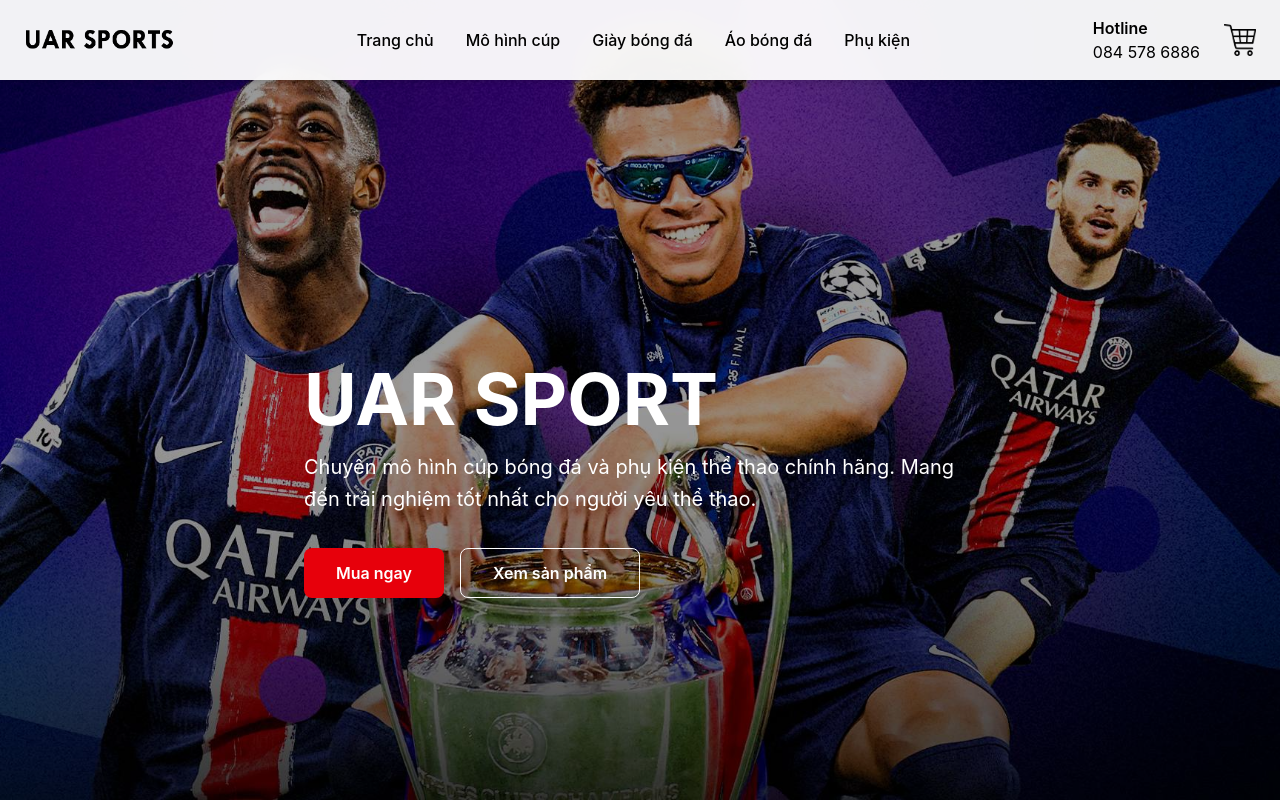
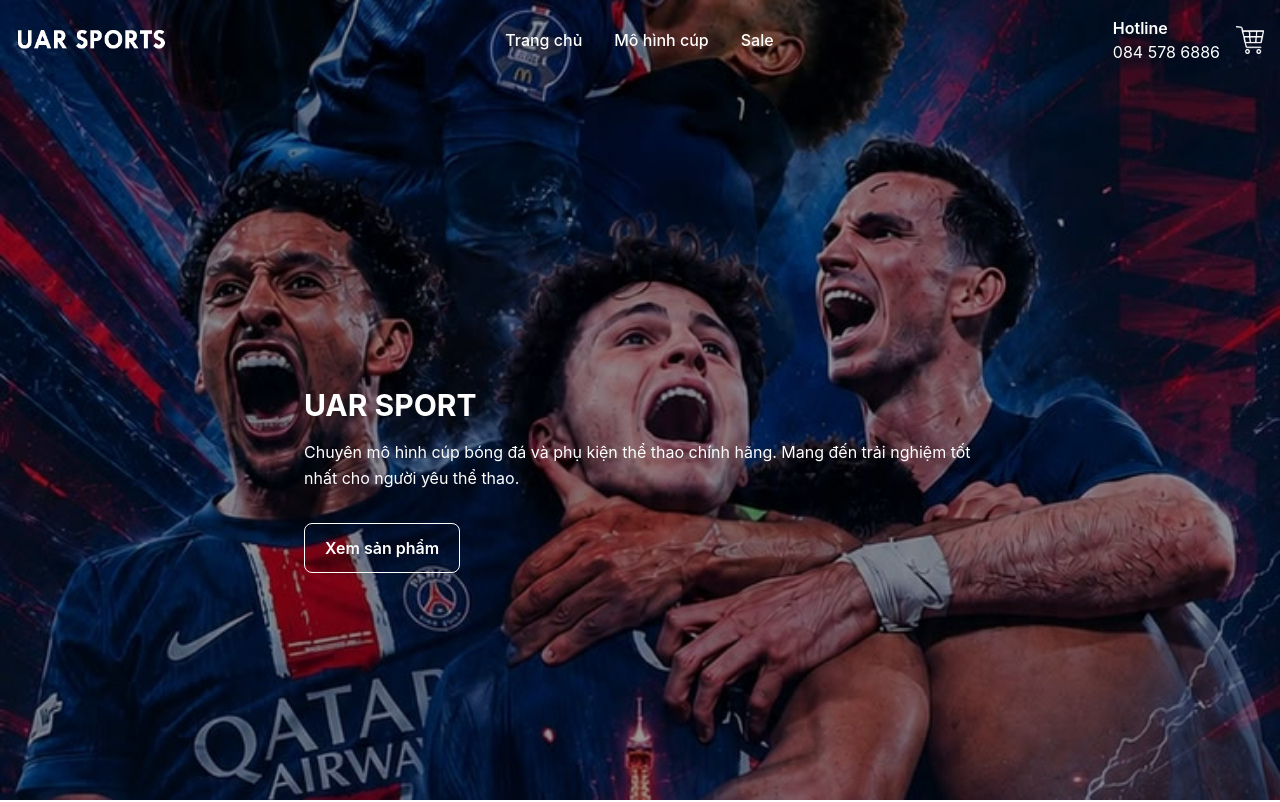
Before and after one commit to khanhbinc-rgb/UAR-SPORT, a React (Vite) app: page / in a window 1280 px wide. Shown: the top 802 px of the page. Built offline with nearby package versions, Linux system fonts and the light colour scheme.

Commit message:
UI update

```diff
--- a/package.json
+++ b/package.json
@@ -2,6 +2,7 @@
   "name": "uar-sport",
   "version": "1.0.0",
   "scripts": {
+    "dev": "vite",
     "start": "node backend/server.js",
     "build": "vite build"
   },
@@ -11,11 +12,12 @@
     "express": "^5.2.1",
     "react": "^19.0.0",
     "react-dom": "^19.0.0",
+    "react-icons": "^5.6.0",
     "react-router-dom": "^7.0.0"
   },
   "devDependencies": {
-    "vite": "^8.0.16",
+    "@tailwindcss/vite": "^4.3.0",
     "@vitejs/plugin-react": "^6.0.2",
-    "@tailwindcss/vite": "^4.3.0"
+    "vite": "^8.0.16"
   }
 }
--- a/src/components/Hero.jsx
+++ b/src/components/Hero.jsx
@@ -17,24 +17,22 @@ function Hero() {
       <div className="relative z-10 h-full flex items-center">
         <div className="max-w-7xl mx-auto px-6 text-white">
 
-          <h1 className="text-7xl font-bold mb-4">
+          <h1 className="text-3xl font-bold mb-4">
             UAR SPORT
           </h1>
 
-          <p className="text-xl max-w-2xl leading-relaxed">
+          <p className="text-0.1xl max-w-2xl leading-relaxed">
             Chuyên mô hình cúp bóng đá và phụ kiện thể thao chính hãng.
             Mang đến trải nghiệm tốt nhất cho người yêu thể thao.
           </p>
 
           <div className="mt-8 flex gap-4">
-            <button className="bg-red-600 hover:bg-red-700 px-8 py-3 rounded-lg font-semibold transition">
-              Mua ngay
-            </button>
+
 
             {/* 2. ĐÃ CHUYỂN ĐỔI NÚT NÀY THÀNH LINK */}
             <Link
               to="/mo-hinh-cup"
-              className="border border-white px-8 py-3 rounded-lg font-semibold hover:bg-white hover:text-black transition flex items-center justify-center"
+              className="border border-white px-5 py-3 rounded-lg font-semibold hover:bg-gray-400 transition duration-300 flex items-center justify-center"
             >
               Xem sản phẩm
             </Link>
--- a/src/components/Navbar.jsx
+++ b/src/components/Navbar.jsx
@@ -6,120 +6,136 @@ import { useCart } from "../context/CartContext";
 
 function Navbar() {
   const [isHovered, setIsHovered] = useState(false);
+  const [mobileMenuOpen, setMobileMenuOpen] = useState(false);
+
   const location = useLocation();
-
   const { cart } = useCart();
   const cartCount = cart.length;
 
-
-  // Kiểm tra xem người dùng có đang ở Trang chủ hay không
   const isHomePage = location.pathname === "/";
-
-  // QUY ĐỊNH MÀU CHỮ CỐ ĐỊNH:
-  // - Nếu đang ở trang chủ và KHÔNG hover: chữ màu trắng (để nổi trên banner).
-  // - Nếu ở trang chủ và CÓ hover, HOẶC đang ở các trang sản phẩm: chữ luôn màu đen.
-  const isBlackText = !isHomePage || isHovered;
+  const isBlackText = !isHomePage || mobileMenuOpen;
   const textColorClass = isBlackText ? "text-black" : "text-white";
-
-  // Quy định màu viền và màu chữ của nút Giỏ hàng
-  const cartBtnClass = isBlackText
-    ? "border-black text-black hover:bg-black hover:text-white"
-    : "border-white text-white hover:bg-white hover:text-black";
 
   return (
     <header
       onMouseEnter={() => setIsHovered(true)}
       onMouseLeave={() => setIsHovered(false)}
-      className="fixed top-0 left-0 w-full z-50 transition-all duration-300"
+      className="fixed top-0 left-0 w-full z-50"
     >
-      {/* LỚP NỀN (BACKGROUND) CHẠY XUỐNG: Chỉ có lớp này co giãn/trượt xuống khi hover */}
+      {/* Background */}
       <div
-        className={`absolute top-0 left-0 w-full h-full -z-10 transition-all duration-500 ease-in-out origin-top transform ${
-          isHovered
-            ? "scale-y-100 opacity-100 bg-white/95 shadow-md backdrop-blur-md"
+        className={`absolute top-0 left-0 w-full h-full -z-10 transition-all duration-300 ${
+          mobileMenuOpen
+            ? "bg-white shadow-md"
             : isHomePage
-              ? "scale-y-0 opacity-0 bg-transparent"
-              : "scale-y-100 opacity-100 bg-white shadow-sm" // Các trang sản phẩm luôn có nền trắng cố định
+            ? "bg-transparent"
+            : "bg-white shadow-sm"
         }`}
       />
 
-      {/* NỘI DUNG CHỮ, LOGO: Luôn cố định một chỗ, không di chuyển */}
-      <div className="max-w-7xl mx-auto px-6 py-4 flex items-center justify-between relative z-10">
+      <div className="max-w-7xl mx-auto px-4 py-4 flex items-center justify-between relative">
 
         {/* Logo */}
         <Link to="/">
           <img
             src={logo}
             alt="UAR SPORT"
-            className={`w-[150px] h-auto transition duration-300 ${isBlackText ? "brightness-0" : "brightness-100"}`}
-            // Tự động chuyển logo sang màu đen (brightness-0) khi nền trắng để nhìn rõ
+            className={`w-[120px] md:w-[150px] transition duration-300 ${
+              isBlackText ? "brightness-0" : "brightness-100"
+            }`}
           />
         </Link>
 
-        {/* Menu */}
-        <nav className={`flex gap-8 font-medium transition-colors duration-300 ${textColorClass}`}>
-          <Link to="/" className="hover:text-red-500 transition">
+        {/* Menu Desktop */}
+        <nav
+          className={`hidden md:flex gap-8 font-medium transition-colors duration-300 ${textColorClass}`}
+        >
+          <Link to="/" className="hover:text-red-500">
             Trang chủ
           </Link>
-          <Link to="/mo-hinh-cup" className="hover:text-red-500 transition">
+
+          <Link to="/mo-hinh-cup" className="hover:text-red-500">
             Mô hình cúp
           </Link>
-          <Link to="/products" className="hover:text-red-500 transition">
-            Giày bóng đá
-          </Link>
-          <Link to="/products" className="hover:text-red-500 transition">
-            Áo bóng đá
-          </Link>
-          <Link to="/products" className="hover:text-red-500 transition">
-            Phụ kiện
+
+          <Link to="/products" className="hover:text-red-500">
+            Sale
           </Link>
         </nav>
 
-        {/* Bên phải - Hotline và Giỏ hàng */}
-        <div className={`flex items-center gap-6 transition-colors duration-300 ${textColorClass}`}>
-          <div className="text-left">
+        {/* Bên phải */}
+        <div
+          className={`flex items-center gap-4 transition-colors duration-300 ${textColorClass}`}
+        >
+          {/* Hotline Desktop */}
+          <div className="hidden md:block text-left">
             <p className="font-semibold">Hotline</p>
             <p>084 578 6886</p>
           </div>
 
-<Link
-  to="/cart"
-  className="relative transition duration-300 hover:scale-110"
->
+          {/* Cart */}
+          <Link to="/cart" className="relative">
             <img
               id="cart-icon"
               src={cartIcon}
               alt="Cart"
-    className={`w-8 h-8 ${
+              className={`w-7 h-7 ${
                 isBlackText ? "brightness-0" : "brightness-100"
               }`}
             />
 
             {cartCount > 0 && (
-    <span
-      className="
-        absolute
-        -top-2
-        -right-2
-        bg-red-500
-        text-white
-        text-[11px]
-        font-bold
-        w-5
-        h-5
-        rounded-full
-        flex
-        items-center
-        justify-center
-      "
-    >
+              <span className="absolute -top-2 -right-2 bg-red-600 text-white text-xs rounded-full w-5 h-5 flex items-center justify-center">
                 {cartCount}
               </span>
             )}
           </Link>
+
+          {/* Nút 3 gạch Mobile */}
+          <button
+            onClick={() => setMobileMenuOpen(true)}
+            className={`md:hidden text-3xl ${textColorClass}`}
+          >
+            ☰
+          </button>
+        </div>
       </div>
 
+      {/* Overlay */}
+      {mobileMenuOpen && (
+        <div
+          className="fixed inset-0 z-40"
+          onClick={() => setMobileMenuOpen(false)}
+        />
+      )}
+
+      {/* Menu Mobile */}
+      {mobileMenuOpen && (
+        <div className="absolute top-full left-0 w-full bg-white shadow-lg z-50">
+          <nav className="flex flex-col p-5 gap-4 text-black font-medium">
+            <Link
+              to="/"
+              onClick={() => setMobileMenuOpen(false)}
+            >
+              Trang chủ
+            </Link>
+
+            <Link
+              to="/mo-hinh-cup"
+              onClick={() => setMobileMenuOpen(false)}
+            >
+              Mô hình cúp
+            </Link>
+
+            <Link
+              to="/products"
+              onClick={() => setMobileMenuOpen(false)}
+            >
+              Sale
+            </Link>
+          </nav>
         </div>
+      )}
     </header>
   );
 }
--- a/src/components/Products.jsx
+++ b/src/components/Products.jsx
@@ -33,31 +33,30 @@ function Products() {
       </div>
 
       <div
-        ref={scrollRef}
-        className="max-w-[1200px] mx-auto overflow-x-auto no-scrollbar scroll-smooth flex gap-x-8 px-4 pb-6"
+        className="max-w-7xl mx-auto px-4 pb-6 grid grid-cols-2 md:grid-cols-3 lg:grid-cols-4 gap-4"
       >
         {featuredTrophies.map((product) => (
           <div
             key={product.id}
-            className="w-[calc((100%-96px)/4)] min-w-[260px] flex-shrink-0 flex flex-col bg-white text-center border border-zinc-200 rounded-lg overflow-hidden group"
+            className="flex flex-col bg-white text-center border border-zinc-200 rounded-lg overflow-hidden group"
           >
             {/* VÙNG BẤM VÀO ĐỂ VÀO CHI TIẾT */}
             <Link to={`/product/${product.id}`} className="block">
-              <div className="h-72 w-full bg-white flex items-center justify-center overflow-hidden">
+              <div className="h-40 md:h-72 w-full bg-white flex items-center justify-center overflow-hidden">
                 <img
                   src={product.image}
                   alt={product.name}
                   className="w-full h-full object-contain group-hover:scale-105 transition duration-300"
                 />
               </div>
-              <h3 className="font-bold text-lg text-black px-2 mt-2 leading-snug line-clamp-2 min-h-[44px]">
+              <h3 className="font-bold text-sm md:text-lg text-black px-2 mt-2 leading-snug line-clamp-2 min-h-[44px]">
                 {product.name}
               </h3>
             </Link>
 
             {/* VÙNG THÔNG TIN VÀ NÚT BẤM (ĐỂ TÁCH BIỆT VỚI LINK) */}
             <div className="pt-2 flex flex-col flex-1 items-center p-4">
-              <p className="text-black font-semibold text-lg mt-1">
+              <p className="text-black font-semibold text-sm md:text-lg mt-1">
                 {product.price}
               </p>
               <div className="text-zinc-500 text-xs mt-0.5 mb-4">
--- a/src/components/TrophyPage.jsx
+++ b/src/components/TrophyPage.jsx
@@ -4,6 +4,7 @@ import logoBlack from "../assets/logouarsportden.png";
 import addToCartIcon from "../assets/Icon thêm vào giỏ hàng.png";
 // ĐÃ THÊM: Import thẻ Link để chạy định tuyến trang chi tiết
 import { Link } from "react-router-dom";
+import { FiSearch } from "react-icons/fi";
 
 function TrophyPage() {
   const [selectedCategory, setSelectedCategory] = useState("Tất cả");
@@ -46,7 +47,7 @@ function TrophyPage() {
           <button
             key={cat}
             onClick={() => setSelectedCategory(cat)}
-            className={`px-5 py-2 text-sm font-semibold transition rounded-md ${
+            className={`px-3 py-1.5 text-sm font-semibold transition rounded-md ${
               selectedCategory === cat
                 ? "bg-black text-white"
                 : "text-zinc-600 hover:text-black bg-zinc-100 hover:bg-zinc-200"
@@ -58,7 +59,7 @@ function TrophyPage() {
       </div>
 
       {/* Ô tìm kiếm sản phẩm */}
-      <div className="max-w-md mx-auto relative px-6 mb-10">
+      <div className="max-w-xs mx-auto relative px-6 mb-7">
         <div className="relative">
           <input
             type="text"
@@ -67,19 +68,21 @@ function TrophyPage() {
             onChange={(e) => setSearchTerm(e.target.value)}
             className="w-full pl-4 pr-10 py-2.5 border border-zinc-300 rounded-full text-sm focus:outline-none focus:border-zinc-500 shadow-sm"
           />
-          <span className="absolute right-4 top-1/2 -translate-y-1/2 text-zinc-400">🔍</span>
+          <FiSearch
+  className="absolute right-4 top-1/2 -translate-y-1/2 text-zinc-400 text-lg"
+/>
         </div>
       </div>
 
       {/* LƯỚI HIỂN THỊ 5 SẢN PHẨM/HÀNG */}
-      <div className="max-w-7xl mx-auto grid grid-cols-1 sm:grid-cols-2 md:grid-cols-3 lg:grid-cols-5 gap-y-10 gap-x-5 px-6">
+      <div className="max-w-7xl mx-auto grid grid-cols-2 md:grid-cols-3 lg:grid-cols-5 gap-y-10 gap-x-5 px-4">
         {filteredProducts.map((product) => (
           <div
             key={product.id}
             className="flex flex-col bg-white text-center group"
           >
             {/* Khung ảnh sản phẩm */}
-            <div className="h-64 w-full bg-white flex items-center justify-center overflow-hidden relative">
+            <div className="h-40 md:h-64 w-full bg-white flex items-center justify-center overflow-hidden relative">
               <img
                 src={product.image}
                 alt={product.name}
@@ -91,7 +94,7 @@ function TrophyPage() {
             <div className="pt-1 flex flex-col flex-1 items-center">
 
               {/* Tên sản phẩm */}
-              <h3 className="font-bold text-base text-black px-1 leading-snug tracking-wide">
+              <h3 className="font-bold text-sm md:text-base text-black px-1 leading-snug tracking-wide">
                 {product.name}
               </h3>
 
--- a/src/pages/ProductDetail.jsx
+++ b/src/pages/ProductDetail.jsx
@@ -1,4 +1,4 @@
-import { useRef } from "react";
+import { useRef, useState } from "react";
 import { useParams, Link } from "react-router-dom";
 import { useCart } from "../context/CartContext";
 import { products } from "../data/products";
@@ -6,6 +6,7 @@ import { products } from "../data/products";
 function ProductDetail() {
   const { id } = useParams();
   const { addToCart } = useCart();
+  const [quantity, setQuantity] = useState(1);
   const productImageRef = useRef(null);
 
   const product = products.find((item) => item.id === Number(id));
@@ -71,9 +72,9 @@ function ProductDetail() {
         </div>
 
         {/* CỘT PHẢI: Thông tin (Đã giới hạn độ rộng bằng max-w-lg) */}
-        <div className="flex-1 max-w-lg">
-          <h1 className="text-4xl font-bold mb-3">{product.name}</h1>
-          <p className="text-2xl text-gray-600 mb-8">{product.price}</p>
+        <div className="flex-1 max-w-lg text-center">
+          <h1 className="text-4xl font-bold mb-3 -mt-10">{product.name}</h1>
+          <p className="text-xl text-black-600 mb-8"> Giá bán: <span className="font-semibold">{product.price}</span> </p>
 
           <div className="mb-8 p-5 bg-gray-50 rounded-xl border border-gray-100">
             <h3 className="font-bold mb-2">Thông tin sản phẩm:</h3>
```
Also changed, not shown: src/assets/banner.jpg, 1 other file (tests, documents, lock files or other folders). Lines whose indentation alone changed are shown as unchanged.
